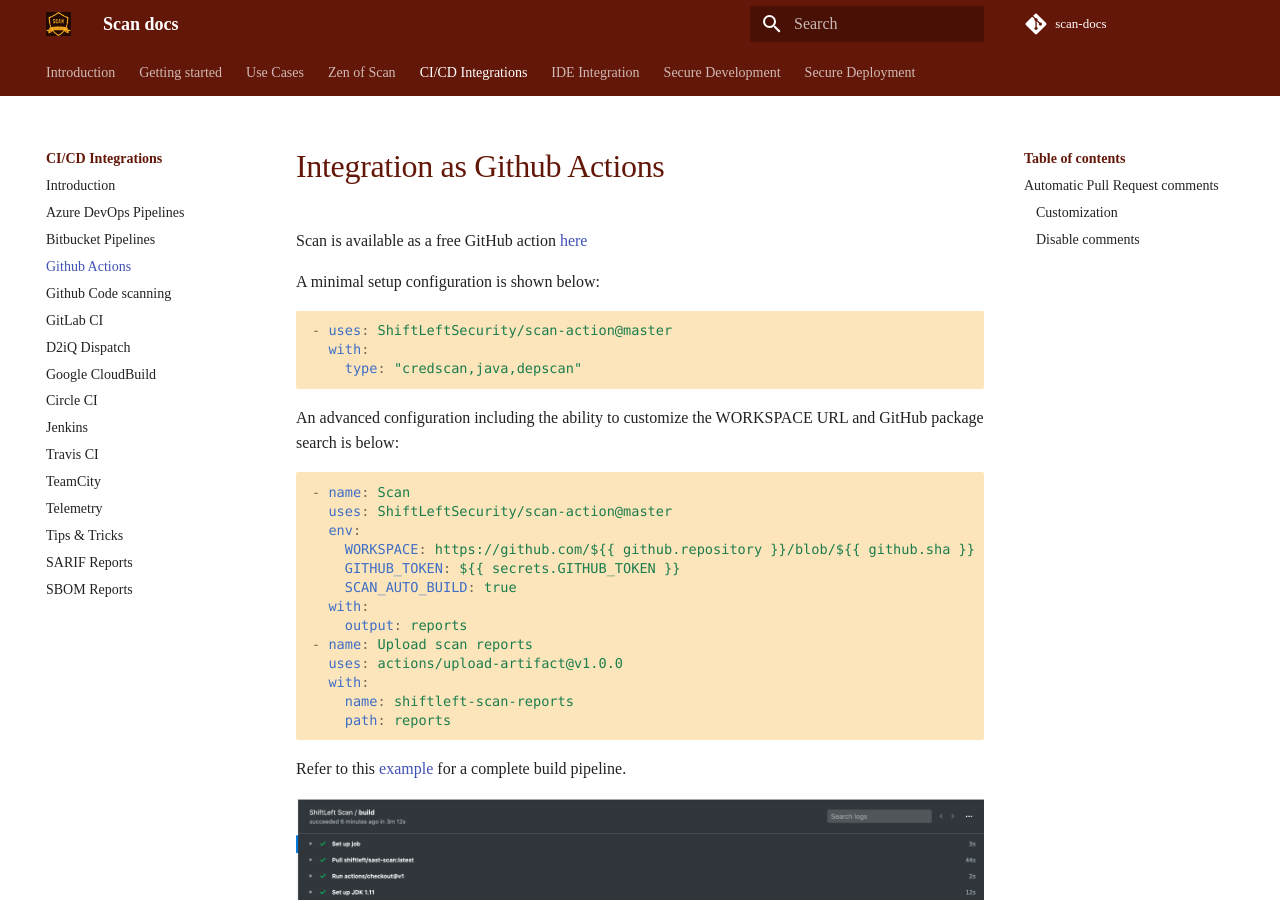
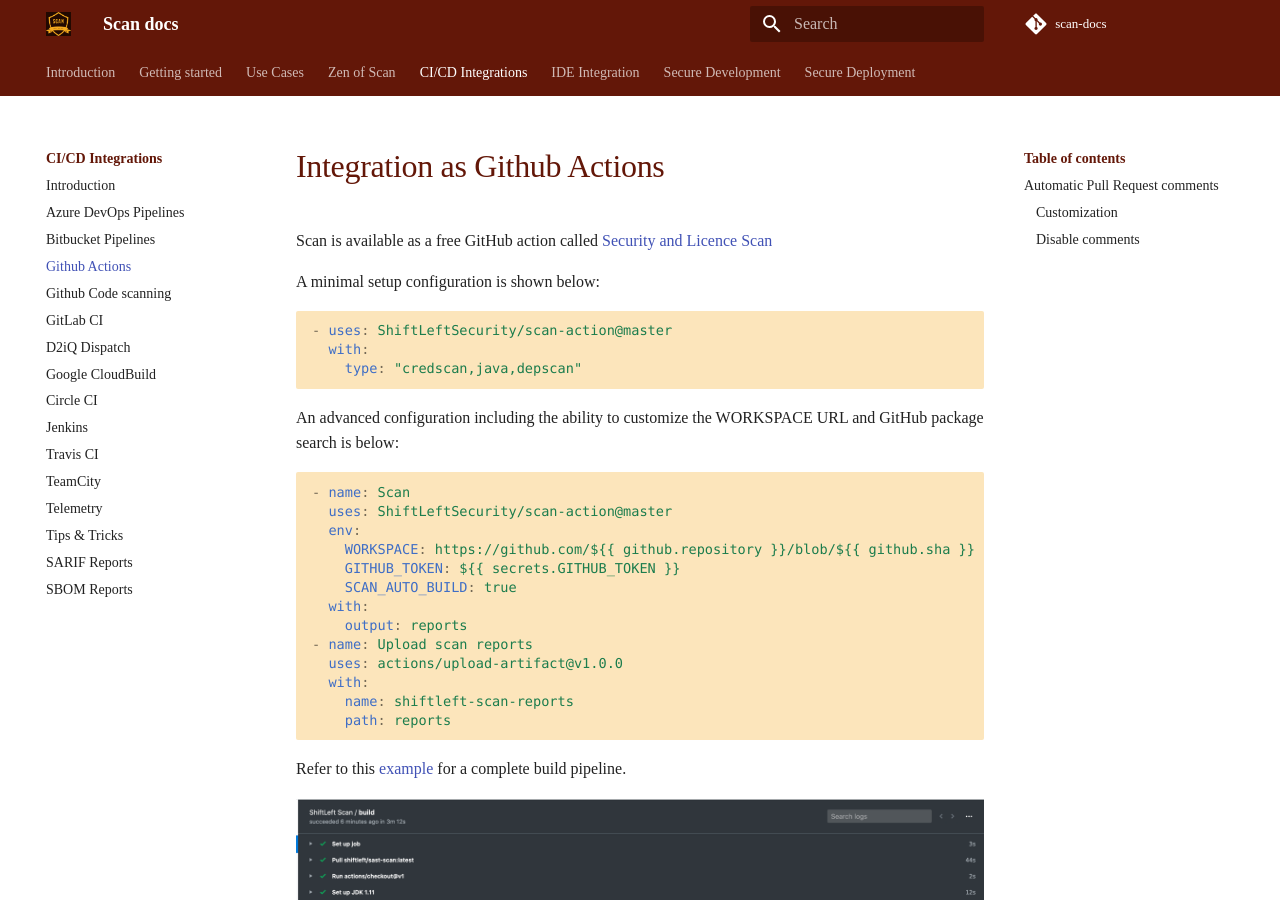
Before and after one commit to ShiftLeftSecurity/scan-docs, an MkDocs documentation site: the page built from docs/integrations/github-actions.md, in a window 1280 px wide and 900 px high. Built offline with MkDocs 1.6.1 and Material for MkDocs 9.7.7, drawn with Linux system fonts in a browser that asks for light colours; some web fonts are replaced; comment, search, counter and statistics services are not loaded.

Commit message:
Update github-actions.md (#68)

```diff
--- a/docs/integrations/github-actions.md
+++ b/docs/integrations/github-actions.md
@@ -1,6 +1,6 @@
 # Integration as Github Actions
 
-Scan is available as a free GitHub action [here](https://github.com/marketplace/actions/shiftleft-scan)
+Scan is available as a free GitHub action called [Security and Licence Scan](https://github.com/marketplace/actions/security-and-licence-scan)
 
 A minimal setup configuration is shown below:
 
```
